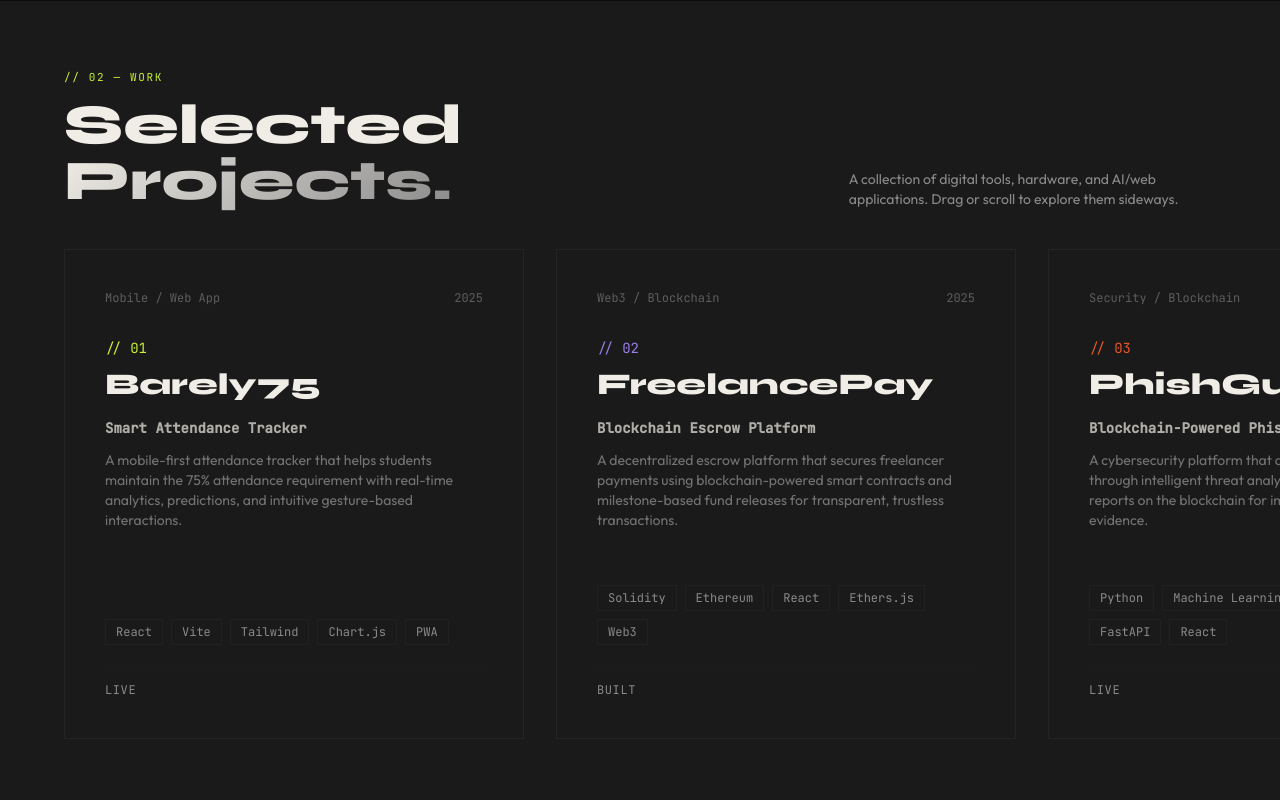
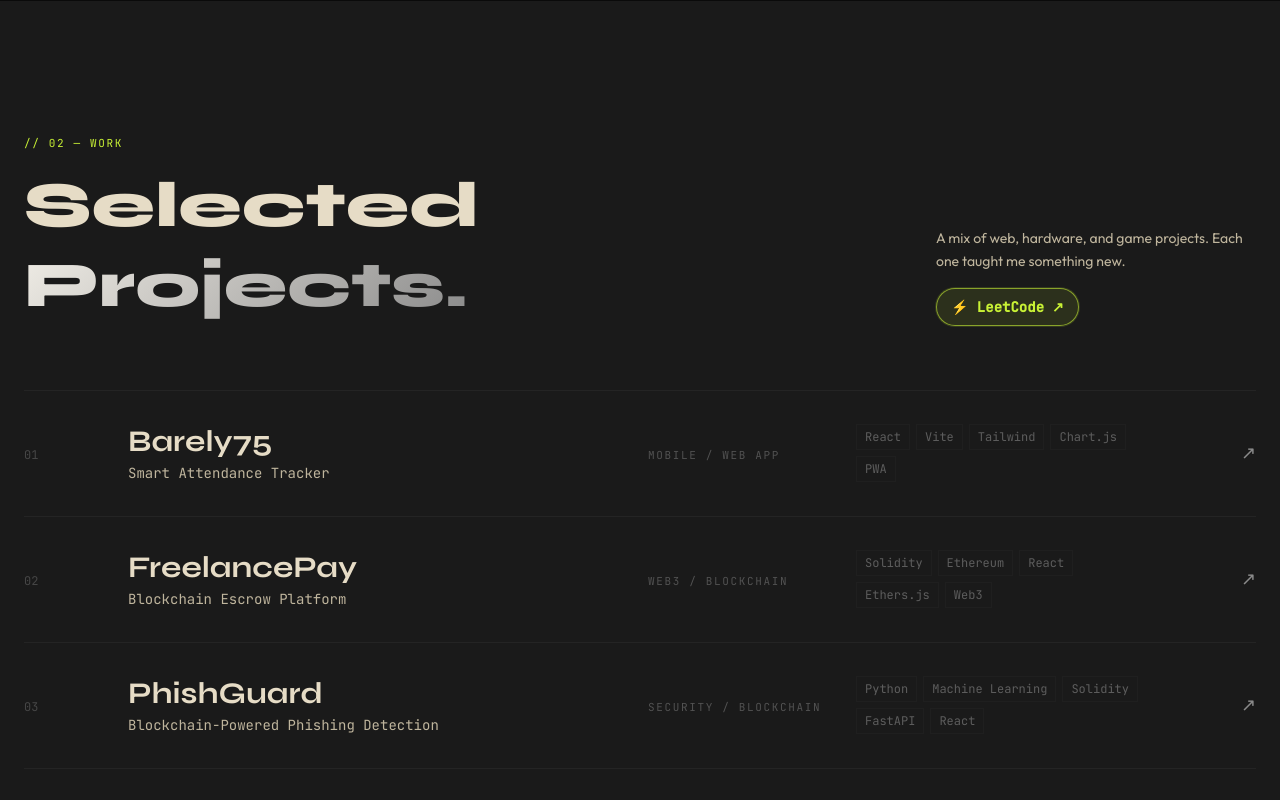
Before and after one commit to dumbesthuman/portfolio-react, a React (Vite) app: page / in a window 1280 px wide. Shown: the part 1640-2440 px from the top of the page. Built offline with nearby package versions, Linux system fonts and the light colour scheme.

Commit message:
Refactor: improve SEO, integrate Lenis smooth scroll, fix custom cursor & email link, remove hero shake, update timeline, and add .gitignore

```diff
--- a/index.html
+++ b/index.html
@@ -3,8 +3,28 @@
   <head>
     <meta charset="UTF-8" />
     <meta name="viewport" content="width=device-width, initial-scale=1.0" />
-    <meta name="description" content="Portfolio — Developer & Builder" />
-    <title>Portfolio</title>
+
+    <!-- Primary Meta Tags -->
+    <title>Ritesh Hiremath — Full-Stack Developer & Hardware Tinkerer</title>
+    <meta name="title" content="Ritesh Hiremath — Full-Stack Developer & Hardware Tinkerer" />
+    <meta name="description" content="Personal portfolio of Ritesh Hiremath. Building performant, well-designed web applications and tinkering with hardware, electronics, and microcontrollers." />
+
+    <!-- Open Graph / Facebook -->
+    <meta property="og:type" content="website" />
+    <meta property="og:title" content="Ritesh Hiremath — Full-Stack Developer & Hardware Tinkerer" />
+    <meta property="og:description" content="Personal portfolio of Ritesh Hiremath. Building performant, well-designed web applications and tinkering with hardware, electronics, and microcontrollers." />
+    <meta property="og:image" content="/profile.jpg" />
+
+    <!-- Twitter -->
+    <meta property="twitter:card" content="summary_large_image" />
+    <meta property="twitter:title" content="Ritesh Hiremath — Full-Stack Developer & Hardware Tinkerer" />
+    <meta property="twitter:description" content="Personal portfolio of Ritesh Hiremath. Building performant, well-designed web applications and tinkering with hardware, electronics, and microcontrollers." />
+    <meta property="twitter:image" content="/profile.jpg" />
+
+    <!-- Favicon -->
+    <link rel="icon" type="image/svg+xml" href="/favicon.svg" />
+
+    <!-- Fonts -->
     <link rel="preconnect" href="https://fonts.googleapis.com" />
     <link rel="preconnect" href="https://fonts.gstatic.com" crossorigin />
     <link href="https://fonts.googleapis.com/css2?family=Syne:wght@400;600;700;800&family=Outfit:wght@300;400;500;600&family=JetBrains+Mono:wght@400;500&display=swap" rel="stylesheet" />
--- a/src/App.jsx
+++ b/src/App.jsx
@@ -1,5 +1,4 @@
 import { useState, useEffect } from 'react';
-import { useReveal } from './hooks/useReveal';
 import Cursor from './components/Cursor';
 import Loader from './components/Loader';
 import Navbar from './components/Navbar';
@@ -9,16 +8,37 @@ import About from './components/About';
 import Projects from './components/Projects';
 import Experience from './components/Experience';
 import Contact from './components/Contact';
+import Lenis from 'lenis';
+import 'lenis/dist/lenis.css';
 import './styles/globals.css';
 
 export default function App() {
   const [loaded, setLoaded] = useState(false);
-  useReveal();
 
   useEffect(() => {
-    document.documentElement.style.scrollBehavior = 'smooth';
+    if (loaded) {
+      // Initialize Lenis smooth scroll
+      const lenis = new Lenis({
+        duration: 1.2,
+        easing: (t) => Math.min(1, 1.001 - Math.pow(2, -10 * t)),
+        orientation: 'vertical',
+        gestureOrientation: 'vertical',
+        smoothWheel: true,
+        wheelMultiplier: 1,
+        touchMultiplier: 2,
+        infinite: false,
+      });
 
-    if (loaded) {
+      window.lenis = lenis;
+
+      let rafId;
+      function raf(time) {
+        lenis.raf(time);
+        rafId = requestAnimationFrame(raf);
+      }
+      rafId = requestAnimationFrame(raf);
+
+      // Section Reveal IntersectionObserver
       const timer = setTimeout(() => {
         const observer = new IntersectionObserver(
           (entries) => {
@@ -31,7 +51,13 @@ export default function App() {
         document.querySelectorAll('.reveal').forEach((el) => observer.observe(el));
         return () => observer.disconnect();
       }, 400);
-      return () => clearTimeout(timer);
+
+      return () => {
+        clearTimeout(timer);
+        cancelAnimationFrame(rafId);
+        lenis.destroy();
+        window.lenis = undefined;
+      };
     }
   }, [loaded]);
 
--- a/src/components/Contact.jsx
+++ b/src/components/Contact.jsx
@@ -2,7 +2,7 @@ const socials = [
   { label: 'GitHub', handle: '@dumbesthuman', href: 'https://github.com/dumbesthuman' },
   { label: 'LinkedIn', handle: 'Ritesh Hiremath', href: 'https://linkedin.com/in/ritesh-hiremath-715074387' },
   { label: 'Twitter/X', handle: '@riteshrhiremath', href: 'https://twitter.com/riteshrhiremath' },
-  { label: 'Email', handle: 'riteshhiremath@gmail.com', href: 'mailto:riteshhiremath2004@gmail.com' },
+  { label: 'Email', handle: 'riteshhiremath2004@gmail.com', href: 'mailto:riteshhiremath2004@gmail.com' },
 ];
 
 export default function Contact() {
--- a/src/components/Cursor.jsx
+++ b/src/components/Cursor.jsx
@@ -37,17 +37,31 @@ export default function Cursor() {
       ring.classList.remove('expanded');
     };
 
+    const handleMouseOver = (e) => {
+      if (e.target.closest('a, button, [data-hover]')) {
+        onEnter();
+      }
+    };
+
+    const handleMouseOut = (e) => {
+      const interactive = e.target.closest('a, button, [data-hover]');
+      if (interactive) {
+        const related = e.relatedTarget;
+        if (!related || !interactive.contains(related)) {
+          onLeave();
+        }
+      }
+    };
+
     window.addEventListener('mousemove', onMove);
+    document.addEventListener('mouseover', handleMouseOver);
+    document.addEventListener('mouseout', handleMouseOut);
     raf.current = requestAnimationFrame(animate);
-
-    const interactives = document.querySelectorAll('a, button, [data-hover]');
-    interactives.forEach(el => {
-      el.addEventListener('mouseenter', onEnter);
-      el.addEventListener('mouseleave', onLeave);
-    });
 
     return () => {
       window.removeEventListener('mousemove', onMove);
+      document.removeEventListener('mouseover', handleMouseOver);
+      document.removeEventListener('mouseout', handleMouseOut);
       cancelAnimationFrame(raf.current);
     };
   }, []);
--- a/src/components/Hero.jsx
+++ b/src/components/Hero.jsx
@@ -8,7 +8,7 @@ export default function Hero() {
   return (
     <section
       id="hero"
-      className="relative min-h-screen flex flex-col justify-center overflow-hidden grid-bg"
+      className="hero-hover-area relative min-h-screen flex flex-col justify-center overflow-hidden grid-bg"
     >
       {/* Ambient blobs */}
       <div className="absolute top-1/4 left-1/4 w-[500px] h-[500px] rounded-full bg-acid/4 blur-[120px] blob pointer-events-none" />
@@ -38,13 +38,13 @@ export default function Hero() {
         <div className="overflow-hidden mb-2">
           <h1 className="slide-up slide-up-2 font-display font-extrabold leading-[0.92] tracking-tight"
             style={{ fontSize: 'clamp(56px, 11vw, 160px)' }}>
-            <span className="text-paper">Ritesh</span>
+            <span className="hero-name text-paper">Ritesh</span>
           </h1>
         </div>
         <div className="overflow-hidden mb-2">
           <h1 className="slide-up slide-up-3 font-display font-extrabold leading-[0.92] tracking-tight"
             style={{ fontSize: 'clamp(56px, 11vw, 160px)' }}>
-            <span className="acid-text">Hiremath.</span>
+            <span className="hero-name acid-text">Hiremath.</span>
           </h1>
         </div>
 
@@ -64,7 +64,13 @@ export default function Hero() {
 
           <div className="flex items-center gap-4">
             <button
-              onClick={() => document.getElementById('projects')?.scrollIntoView({ behavior: 'smooth' })}
+              onClick={() => {
+                if (window.lenis) {
+                  window.lenis.scrollTo('#projects');
+                } else {
+                  document.getElementById('projects')?.scrollIntoView({ behavior: 'smooth' });
+                }
+              }}
               className="group relative overflow-hidden bg-acid text-ink font-display font-bold text-sm px-8 py-4 transition-all duration-300 hover:scale-105"
               data-hover
             >
@@ -72,7 +78,13 @@ export default function Hero() {
               <div className="absolute inset-0 bg-white scale-x-0 group-hover:scale-x-100 transition-transform origin-left duration-300" />
             </button>
             <button
-              onClick={() => document.getElementById('contact')?.scrollIntoView({ behavior: 'smooth' })}
+              onClick={() => {
+                if (window.lenis) {
+                  window.lenis.scrollTo('#contact');
+                } else {
+                  document.getElementById('contact')?.scrollIntoView({ behavior: 'smooth' });
+                }
+              }}
               className="font-mono text-sm text-mist border border-border px-8 py-4 hover:text-paper hover:border-paper/50 transition-all duration-300"
               data-hover
             >
--- a/src/components/Navbar.jsx
+++ b/src/components/Navbar.jsx
@@ -13,7 +13,11 @@ export default function Navbar() {
   }, []);
 
   const scrollTo = (id) => {
-    document.getElementById(id)?.scrollIntoView({ behavior: 'smooth' });
+    if (window.lenis) {
+      window.lenis.scrollTo(`#${id}`);
+    } else {
+      document.getElementById(id)?.scrollIntoView({ behavior: 'smooth' });
+    }
     setMenuOpen(false);
   };
 
@@ -27,7 +31,13 @@ export default function Navbar() {
         <div className="max-w-7xl mx-auto px-6 flex items-center justify-between">
           {/* Logo */}
           <button
-            onClick={() => window.scrollTo({ top: 0, behavior: 'smooth' })}
+            onClick={() => {
+              if (window.lenis) {
+                window.lenis.scrollTo(0);
+              } else {
+                window.scrollTo({ top: 0, behavior: 'smooth' });
+              }
+            }}
             className="font-display font-bold text-lg tracking-tight text-paper hover:text-acid transition-colors"
             data-hover
           >
--- a/src/components/Projects.jsx
+++ b/src/components/Projects.jsx
@@ -1,168 +1,127 @@
-import { useEffect, useRef } from 'react';
-import gsap from 'gsap';
-import { ScrollTrigger } from 'gsap/ScrollTrigger';
+import { useState } from 'react';
 import { projects } from '../data';
 
-gsap.registerPlugin(ScrollTrigger);
-
-function ProjectCard({ project }) {
+function ProjectItem({ project }) {
+  const [hovered, setHovered] = useState(false);
   const isHashLink = !project.link || project.link === '#';
   const isExternalLink = project.link && /^https?:\/\//.test(project.link);
 
   return (
-    <article
-      className="panel-card flex-shrink-0 w-[310px] sm:w-[355px] md:w-[460px] h-[430px] md:h-[490px] border border-border bg-dim p-6 md:p-10 flex flex-col justify-between relative group transition-all duration-300 hover:border-paper/30"
-      style={{
-        boxShadow: 'none',
-        transform: 'none',
+    <a
+      href={isHashLink ? undefined : project.link}
+      target={isExternalLink ? '_blank' : undefined}
+      rel={isExternalLink ? 'noopener noreferrer' : undefined}
+      className="project-item group block border-t border-border last:border-b py-6 md:py-8 cursor-none reveal"
+      onClick={(e) => {
+        if (isHashLink) {
+          e.preventDefault();
+        }
       }}
-      onMouseEnter={(e) => {
-        e.currentTarget.style.boxShadow = `8px 8px 0px ${project.color}`;
-        e.currentTarget.style.transform = 'translate(-4px, -4px)';
-      }}
-      onMouseLeave={(e) => {
-        e.currentTarget.style.boxShadow = 'none';
-        e.currentTarget.style.transform = 'none';
-      }}
+      onMouseEnter={() => setHovered(true)}
+      onMouseLeave={() => setHovered(false)}
+      data-hover
     >
-      {/* Top row: Category + Year */}
-      <div className="flex justify-between items-center text-[10px] md:text-xs font-mono text-mist/60">
-        <span>{project.category}</span>
-        <span>{project.year}</span>
+      <div className="grid grid-cols-12 items-center gap-4">
+        <div className="col-span-1 hidden md:block">
+          <span className="font-mono text-xs text-mist/40">{project.id}</span>
         </div>
 
-      {/* Main Content */}
-      <div className="mt-6 md:mt-8 flex-grow flex flex-col justify-start">
-        {/* Project Number */}
-        <span className="font-mono text-xs md:text-sm mb-2 block" style={{ color: project.color }}>
-          // {project.id}
-        </span>
-
-        {/* Title */}
-        <h3 className="font-display font-black text-2xl md:text-3xl text-paper transition-all duration-300 mb-3 md:mb-4 group-hover:text-opacity-100">
+        <div className="col-span-12 md:col-span-5">
+          <div className="flex items-start gap-4">
+            <div>
+              <h3
+                className="font-display font-bold text-2xl md:text-3xl text-[#e6dcc6] transition-colors duration-300"
+                style={{ color: hovered ? project.color : undefined }}
+              >
                 {project.title}
               </h3>
+              <p className="text-[#bfb59d] text-sm mt-1 font-mono">{project.tagline}</p>
+            </div>
+          </div>
 
-        {/* Tagline */}
-        <p className="text-xs md:text-sm font-mono mb-3 text-paper/70 font-semibold leading-relaxed">
-          {project.tagline}
-        </p>
-
-        {/* Description */}
-        <p className="text-xs md:text-sm text-mist/80 leading-relaxed font-body">
+          <div
+            className="overflow-hidden transition-all duration-500"
+            style={{ maxHeight: hovered ? '100px' : '0px' }}
+          >
+            <p className="text-[#c9bfa6] text-sm mt-3 leading-relaxed pr-4">
               {project.description}
             </p>
           </div>
+        </div>
 
-      {/* Bottom: Tech stack + links */}
-      <div className="mt-auto space-y-4 md:space-y-6">
-        {/* Tech tags */}
-        <div className="flex flex-wrap gap-1.5 md:gap-2">
-          {project.tech.map(t => (
+        <div className="col-span-6 md:col-span-2 hidden md:block">
+          <span className="section-label text-mist/50">{project.category}</span>
+        </div>
+
+        <div className="col-span-12 md:col-span-3 flex flex-wrap gap-1.5">
+          {project.tech.map((t) => (
             <span
               key={t}
-              className="font-mono text-[9px] md:text-xs border border-border/80 px-2 py-0.5 md:px-2.5 md:py-1 text-mist transition-all duration-300 group-hover:border-paper/20"
+              className="font-mono text-xs border border-border/50 px-2 py-1 text-mist/60 transition-all duration-300"
+              style={{ borderColor: hovered ? `${project.color}40` : undefined, color: hovered ? project.color : undefined }}
             >
               {t}
             </span>
           ))}
         </div>
 
-        {/* Action Link */}
-        <div className="flex justify-between items-center pt-3 border-t border-border/30">
-          <span className="font-mono text-[10px] md:text-xs uppercase tracking-wider text-mist group-hover:text-paper transition-colors duration-300">
-            {project.status}
-          </span>
-          {!isHashLink && (
-            <a
-              href={project.link}
-              target={isExternalLink ? '_blank' : undefined}
-              rel={isExternalLink ? 'noopener noreferrer' : undefined}
-              className="w-8 h-8 md:w-10 md:h-10 rounded-full border border-border flex items-center justify-center text-paper group-hover:border-paper group-hover:bg-paper group-hover:text-ink transition-all duration-300 text-sm md:text-base font-bold"
-              data-hover
+        <div className="col-span-1 hidden md:flex justify-end">
+          <span
+            className="text-mist transition-all duration-300 text-lg"
+            style={{ color: hovered ? project.color : undefined, transform: hovered ? 'translate(4px, -4px)' : 'none' }}
           >
             ↗
-            </a>
-          )}
+          </span>
         </div>
       </div>
-    </article>
+
+      <div
+        className="project-line h-px mt-4 md:mt-0 transition-all duration-500"
+        style={{ background: project.color, opacity: hovered ? 0.6 : 0 }}
+      />
+    </a>
   );
 }
 
 export default function Projects() {
-  const sectionRef = useRef(null);
-  const triggerRef = useRef(null);
-
-  useEffect(() => {
-    let ctx = gsap.context(() => {
-      const mm = gsap.matchMedia();
-
-      mm.add('(min-width: 768px)', () => {
-        const getDist = () => triggerRef.current.scrollWidth - window.innerWidth;
-
-        gsap.to(triggerRef.current, {
-          x: () => -getDist(),
-          ease: 'none',
-          scrollTrigger: {
-            trigger: sectionRef.current,
-            start: 'top top',
-            end: () => `+=${getDist()}`,
-            pin: true,
-            scrub: 0.8,
-            invalidateOnRefresh: true,
-            anticipatePin: 1,
-          },
-        });
-      });
-    }, sectionRef);
-
-    return () => ctx.revert();
-  }, []);
-
   return (
-    <section
-      ref={sectionRef}
-      id="projects"
-      className="relative md:h-screen bg-dim flex flex-col justify-center py-16 md:py-0 overflow-hidden"
-    >
-      <div className="w-full flex flex-col gap-8 md:gap-10">
-        {/* Header */}
-        <div className="w-full px-6 md:px-16 flex flex-col md:flex-row md:items-end justify-between gap-4">
+    <section id="projects" className="py-32 bg-dim">
+      <div className="max-w-7xl mx-auto px-6">
+        <div className="flex flex-col md:flex-row md:items-end justify-between mb-16 gap-6">
           <div>
-            <div className="reveal mb-2">
+            <div className="reveal mb-3">
               <span className="section-label text-acid">// 02 — Work</span>
             </div>
             <h2
-              className="reveal font-display font-extrabold text-paper leading-none"
-              style={{ fontSize: 'clamp(32px, 4.5vw, 56px)' }}
+              className="reveal font-display font-extrabold text-[#e6dcc6] leading-tight"
+              style={{ fontSize: 'clamp(36px, 5vw, 64px)' }}
             >
-              Selected <span className="gradient-text">Projects.</span>
+              Selected
+              <br />
+              <span className="gradient-text">Projects.</span>
             </h2>
           </div>
           <div className="reveal">
-            <p className="text-mist text-xs md:text-sm max-w-sm font-body leading-relaxed">
-              A collection of digital tools, hardware, and AI/web applications.
-              Drag or scroll to explore them sideways.
+            <p className="text-[#bfb59d] text-sm max-w-xs font-body leading-relaxed">
+              A mix of web, hardware, and game projects.
+              Each one taught me something new.
             </p>
+            <a
+              href="https://leetcode.com/u/riteshhiremath2004/"
+              target="_blank"
+              rel="noopener noreferrer"
+              className="mt-4 inline-flex items-center gap-2 rounded-full border border-[#c8f135]/60 bg-[#c8f135]/10 px-3.5 py-2 text-sm font-mono font-semibold text-[#c8f135] shadow-[0_0_0_1px_rgba(200,241,53,0.15)] transition-all duration-300 hover:-translate-y-0.5 hover:bg-[#c8f135]/20 hover:shadow-[0_0_20px_rgba(200,241,53,0.2)]"
+            >
+              <span>⚡ LeetCode</span>
+              <span>↗</span>
+            </a>
           </div>
         </div>
 
-        {/* Scrollable Track */}
-        <div className="w-full overflow-x-auto md:overflow-x-visible scrollbar-none" style={{ scrollbarWidth: 'none' }}>
-          <div
-            ref={triggerRef}
-            className="flex flex-row gap-6 md:gap-8 pb-6 md:pb-0 w-max px-6 md:px-16"
-          >
+        <div className="stagger-parent">
           {projects.map((project) => (
-              <ProjectCard key={project.id} project={project} />
+            <ProjectItem key={project.id} project={project} />
           ))}
-          </div>
-        </div>
-
-        {/* Hint for mobile */}
-        <div className="md:hidden text-center text-[10px] font-mono text-mist/60 mt-1">
-          Swipe left/right to view projects
         </div>
       </div>
     </section>
--- a/src/data/index.js
+++ b/src/data/index.js
@@ -55,7 +55,7 @@ export const projects = [
     tech: ['Node.js', 'React', 'Google Maps API', 'Hyperledger', 'Express'],
     category: 'AI / Security',
     year: '2024',
-    color: '#f0ede6',
+    color: '#f4a261',
     status: 'Built',
     link: '#',
   },
@@ -103,7 +103,7 @@ export const projects = [
     tech: ['React', 'Vite', 'Tailwind', 'GSAP'],
     category: 'Design / Dev',
     year: '2024',
-    color: '#f0ede6',
+    color: '#ffd166',
     status: 'You\'re here',
     link: '#',
   },
@@ -132,7 +132,7 @@ export const experience = [
   {
     role: 'Hardware Tinkerer',
     company: 'Self-Directed',
-    period: '2022 — Now',
+    period: '2023 — Now',
     description: 'Exploring the intersection of software and hardware. LoRa, Arduino, Raspberry Pi — making things compute in the physical world.',
     tags: ['Arduino', 'Raspberry Pi', 'C++'],
   },
--- a/src/styles/globals.css
+++ b/src/styles/globals.css
@@ -29,8 +29,17 @@
     font-family: 'Outfit', sans-serif;
     font-size: 16px;
     line-height: 1.6;
-    cursor: none;
     overflow-x: hidden;
+  }
+
+  @media (hover: hover) and (pointer: fine) {
+    body {
+      cursor: none;
+    }
+  }
+
+  .font-display {
+    font-family: 'Syne', sans-serif;
   }
 
   /* Custom scrollbar */
@@ -214,8 +223,7 @@
 
 /* Number counter */
 .counter-num {
-  font-family: 'Syne', sans-serif;
-  font-weight: 800;
+  font-family: 'Space Grotesk', sans-serif;
   line-height: 1;
 }
 
@@ -262,6 +270,7 @@
   50% { opacity: 0; }
 }
 
+
 /* Hide scrollbar for Chrome, Safari and Opera */
 .scrollbar-none::-webkit-scrollbar {
   display: none;
```
Also changed, not shown: 6 other files (tests, documents, lock files or other folders). Lines whose indentation alone changed are shown as unchanged.
